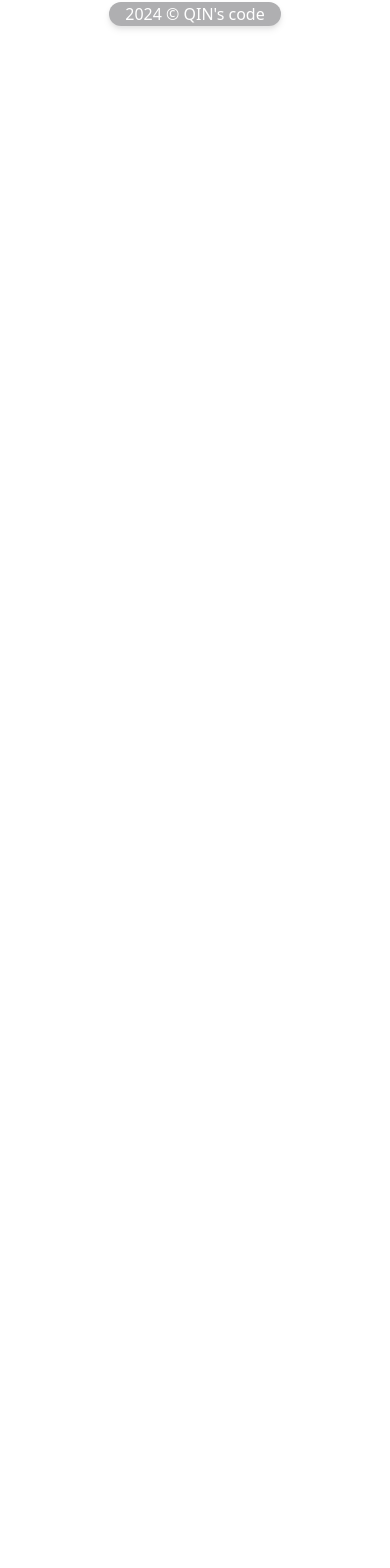
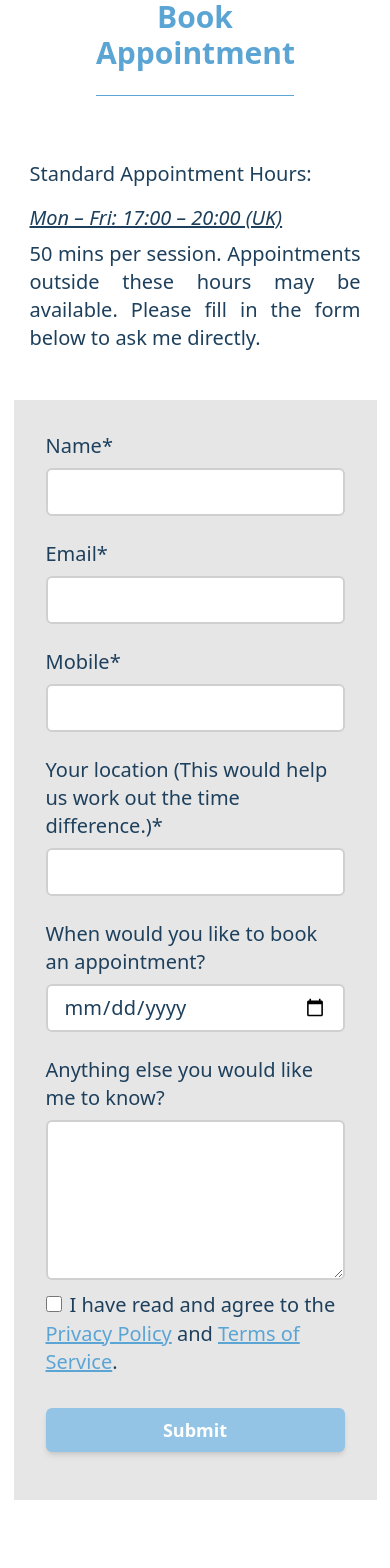
Before and after one commit to Qinisfighting/EllenTangCoaching, a React (Vite) app: page /work/booking in a window 390 px wide. Shown: the part 267-1835 px from the top of the page. Before the commit the page ends 844 px from the top, so only its background shows below. Built offline with nearby package versions, Linux system fonts and the light colour scheme.

Commit message:
booking form

```diff
--- a/package.json
+++ b/package.json
@@ -12,6 +12,7 @@
   },
   "dependencies": {
     "@emailjs/browser": "^3.11.0",
+    "emailjs": "^4.0.3",
     "jest-environment-jsdom": "^29.7.0",
     "nanoid": "^5.0.4",
     "react": "^18.2.0",
--- a/src/components/Header.tsx
+++ b/src/components/Header.tsx
@@ -127,11 +127,11 @@ export default function Header() {
                 xmlns="http://www.w3.org/2000/svg"
                 fill="none"
                 viewBox="0 0 24 24"
-                stroke-width="2"
+                strokeWidth="2"
                 stroke="currentColor"
               >
-                <path stroke-linecap="round"
-                      stroke-linejoin="round"
+                <path strokeLinecap="round"
+                      strokeLinejoin="round"
                       d="M19.5 8.25l-7.5 7.5-7.5-7.5" />
               </svg>
               </div>
@@ -188,11 +188,11 @@ export default function Header() {
                 xmlns="http://www.w3.org/2000/svg"
                 fill="none"
                 viewBox="0 0 24 24"
-                stroke-width="2"
+                strokeWidth="2"
                 stroke="currentColor"
               >
-                <path stroke-linecap="round"
-                      stroke-linejoin="round"
+                <path strokeLinecap="round"
+                      strokeLinejoin="round"
                       d="M19.5 8.25l-7.5 7.5-7.5-7.5" />
               </svg>
               </div>
@@ -289,11 +289,11 @@ export default function Header() {
                 xmlns="http://www.w3.org/2000/svg"
                 fill="none"
                 viewBox="0 0 24 24"
-                stroke-width="2"
+                strokeWidth="2"
                 stroke="currentColor"
               >
-                <path stroke-linecap="round"
-                      stroke-linejoin="round"
+                <path strokeLinecap="round"
+                      strokeLinejoin="round"
                       d="M19.5 8.25l-7.5 7.5-7.5-7.5" />
               </svg>
               </div>
@@ -370,11 +370,11 @@ export default function Header() {
                   xmlns="http://www.w3.org/2000/svg"
                   fill="none"
                   viewBox="0 0 24 24"
-                  stroke-width="2"
+                  strokeWidth="2"
                   stroke="currentColor"
                 >
-                  <path stroke-linecap="round"
-                        stroke-linejoin="round"
+                  <path strokeLinecap="round"
+                        strokeLinejoin="round"
                         d="M19.5 8.25l-7.5 7.5-7.5-7.5" />
                 </svg>
               </div>
@@ -428,11 +428,11 @@ export default function Header() {
                 xmlns="http://www.w3.org/2000/svg"
                 fill="none"
                 viewBox="0 0 24 24"
-                stroke-width="2"
+                strokeWidth="2"
                 stroke="currentColor"
               >
-                <path stroke-linecap="round"
-                      stroke-linejoin="round"
+                <path strokeLinecap="round"
+                      strokeLinejoin="round"
                       d="M19.5 8.25l-7.5 7.5-7.5-7.5" />
               </svg>
               </div>
@@ -523,11 +523,11 @@ export default function Header() {
                 xmlns="http://www.w3.org/2000/svg"
                 fill="none"
                 viewBox="0 0 24 24"
-                stroke-width="2"
+                strokeWidth="2"
                 stroke="currentColor"
               >
-                <path stroke-linecap="round"
-                      stroke-linejoin="round"
+                <path strokeLinecap="round"
+                      strokeLinejoin="round"
                       d="M19.5 8.25l-7.5 7.5-7.5-7.5" />
               </svg>
               </div>
--- a/src/pages/Work/Booking.tsx
+++ b/src/pages/Work/Booking.tsx
@@ -1,8 +1,182 @@
+import { useState, useEffect, ChangeEvent, FormEvent } from "react"
+import { Link } from "react-router-dom";
+import emailjs from "@emailjs/browser";
+
+interface FormData {
+  name: string;
+  email: string;
+  mobile: string;
+  when: string;
+  location: string;
+  message: string;
+  privacy: boolean;
+}
+
 export default function Booking() {
+  const [formData, setFormData] = useState<FormData>({
+    name: "",
+    email: "",
+    mobile: "",
+    location: "",
+    when: "",
+    message: "",
+    privacy: false,
+  })
+
+  const [loading, setLoading] = useState(false);
+  useEffect(() => emailjs.init("lBynZS3CdHPm1Mbhm"), []);
+
+  function handleChange(
+    e: ChangeEvent<HTMLInputElement | HTMLTextAreaElement | HTMLSelectElement>
+  ) {
+    const { name, value, type, checked } = e.target as HTMLInputElement;
+    setFormData((prev) => ({
+      ...prev,
+      [name]: type === "checkbox" ? checked : value
+    }));
+    console.log(formData);
+  }
+  async function handleSubmit(e: FormEvent){
+    e.preventDefault();
+    setFormData({
+      name: "",
+      email: "",
+      mobile: "",
+      location: "",
+      when: "",
+      message: "",
+      privacy: false,
+    });
+    const serviceId = "service_nvk45hx";
+    const templateId = "template_j3h0ztq";
+
+    try {
+      setLoading(true);
+      await emailjs.send(serviceId, templateId, {
+        name: formData.name,
+        email: formData.email,
+        mobile: formData.mobile,
+        location: formData.location,
+        when: formData.when,
+        message: formData.message,
+        privacy: formData.privacy,
+    });
+
+      alert("Your message has been sent successfully. I will get back to you as soon as possible.");
+
+    } catch (err) {
+      console.log(err);
+      alert("Something went wrong, please try again later.");
+    } finally {
+      setLoading(false);
+    }
+  }
 
     return (
-      <div className="">
-        Book Appointment
+      <div className="w-full">
+        <h1 className="text-3xl lg:text-4xl text-myblue-400 border-y w-1/2 my-12 lg:w-1/2 lg:my-20 mx-auto">Book Appointment</h1>
+        <div className="w-11/12 mb-10 px-4 lg:w-full mx-auto lg:mb-16">
+           <h2 className="text-xl">Standard Appointment Hours: </h2>
+           <i className="text-xl underline">Mon – Fri: 17:00 – 20:00 (UK)</i>
+           <p className="text-xl">50 mins per session. Appointments outside these hours may be available. Please fill in the form below to ask me directly.</p>
+        </div>
+        <form className="w-11/12 p-8 lg:w-full mx-auto bg-mystone-100 lg:p-20 mb-28" onSubmit={handleSubmit}>
+          <div className="flex flex-col mb-4">
+            <label htmlFor="name" className="text-myblue-900 text-xl">Name*</label>
+            <input
+              type="text"
+              placeholder=""
+              className="h-12 p-4 text-xl border-2 border-mystone-200 rounded-md focus:outline-none focus:border-mystone-300 my-2"
+              name="name"
+              value={formData.name}
+              onChange={handleChange}
+              onFocus={(e) => (e.target.value = "")}
+              required
+            />
+          </div>
+          <div className="flex flex-col mb-4">
+            <label htmlFor="email" className="text-myblue-900 text-xl">Email*</label>
+            <input
+              type="email"
+              placeholder=""
+              className="h-12 p-4 text-xl border-2 border-mystone-200 rounded-md focus:outline-none focus:border-mystone-300 my-2"
+              name="email"
+              value={formData.email}
+              onChange={handleChange}
+              onFocus={(e) => (e.target.value = "")}
+              required
+            />
+          </div>
+          <div className="flex flex-col mb-4">
+            <label htmlFor="mobile" className="text-myblue-900 text-xl">Mobile*</label>
+            <input
+              type="text"
+              placeholder=""
+              className="h-12 p-4 text-xl border-2 border-mystone-200 rounded-md focus:outline-none focus:border-mystone-300 my-2"
+              name="mobile"
+              value={formData.mobile}
+              onChange={handleChange}
+              onFocus={(e) => (e.target.value = "")}
+              required
+            />
+            </div>
+            <div className="flex flex-col mb-4">
+            <label htmlFor="location" className="text-myblue-900 text-xl">Your location (This would help us work out the time difference.)*</label>
+            <input
+              type="text"
+              placeholder=""
+              className="h-12 p-4 text-xl border-2 border-mystone-200 rounded-md focus:outline-none focus:border-mystone-300 my-2"
+              name="location"
+              value={formData.location}
+              onChange={handleChange}
+              onFocus={(e) => (e.target.value = "")}
+              required
+            />
+            </div>
+            <div className="flex flex-col mb-4">
+              <label htmlFor="when" className="text-myblue-900 text-xl">When would you like to book an appointment?</label>
+              <input
+                type="date"
+                placeholder=""
+                className="h-12 p-4 text-xl border-2 border-mystone-200 rounded-md focus:outline-none focus:border-mystone-300 my-2"
+                name="when"
+                value={formData.when}
+                onChange={handleChange}
+              />
+            </div>
+            <div className="flex flex-col mb-4">
+              <label htmlFor="message" className="text-myblue-900 text-xl">Anything else you would like me to know?</label>
+              <textarea
+                placeholder=""
+                className="h-40 p-4 text-xl border-2 border-mystone-200 rounded-md focus:outline-none focus:border-mystone-300 my-2"
+                name="message"
+                value={formData.message}
+                onChange={handleChange}
+                onFocus={(e) => (e.target.value = "")}
+              />
+              <div>
+                <input
+                  type="checkbox"
+                  className="h-4 w-4 mr-2 text-myblue-900 border-2 border-mystone-200 rounded-md focus:outline-none focus:border-mystone-300 my-2"
+                  name="privacy"
+                  checked={formData.privacy}
+                  onChange={handleChange}
+                  required
+                  />
+                  <label htmlFor="privacy">
+                    <span className="text-myblue-900 text-xl">I have read and agree to the <Link to="/privacy" className="text-myblue-400 underline">Privacy Policy</Link> and <Link to="/terms" className="text-myblue-400 underline">Terms of Service</Link>.</span>
+                  </label>
+              </div>
+              <button
+              className="btn-next mt-8 lg:mt-16 text-lg"
+              disabled={loading}
+              >
+                Submit
+            </button>
+            </div>
+
+
+        </form>
       </div>
     );
   }
```
Also changed, not shown: 1 other file (tests, documents, lock files or other folders).
